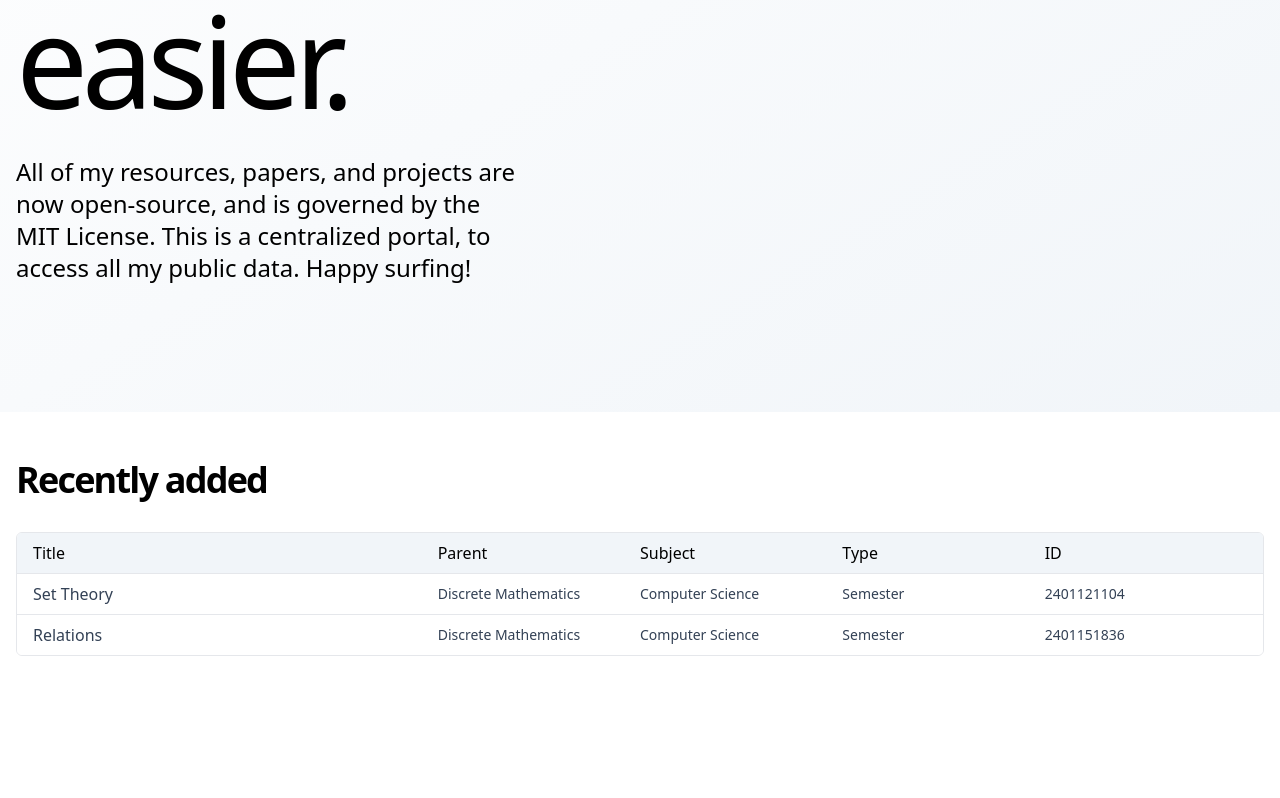
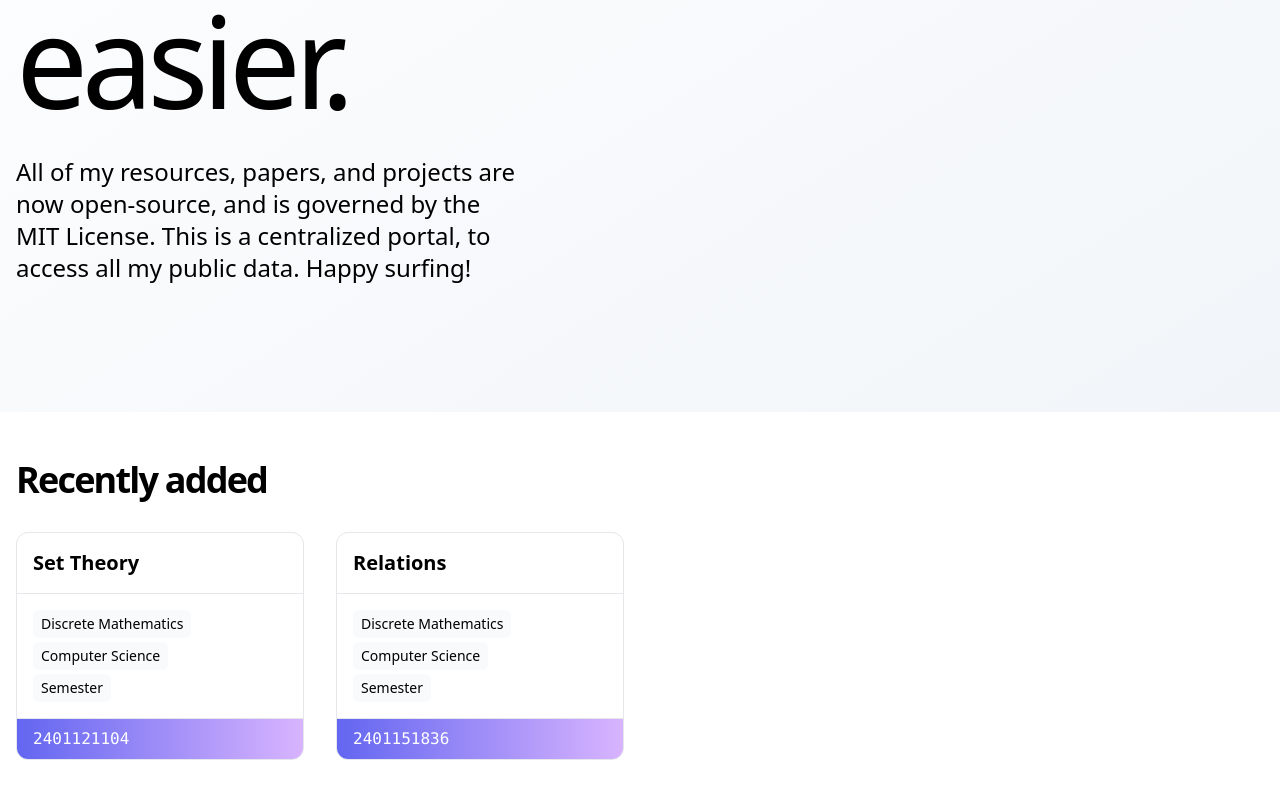
Before and after one commit to AnanyaGB/docs.ananyagb, a Next.js app: page / in a window 1280 px wide. Shown: the part 484-1282 px from the top of the page. Before the commit the page ends 1188 px from the top, so only its background shows below. Built offline with nearby package versions, Linux system fonts and the light colour scheme.

Commit message:
design_fix

```diff
--- a/app/layout.tsx
+++ b/app/layout.tsx
@@ -6,8 +6,8 @@ import Layout from "@/components/base-app/layout";
 import "bootstrap-icons/font/bootstrap-icons.css";
 
 export const metadata: Metadata = {
-  title: "Create Next App",
-  description: "Generated by create next app",
+  title: "Docs - AnanyaGB",
+  description: "The documentation site for all my projects and apps.",
 };
 
 export default function RootLayout({
--- a/components/base-app/navbar.tsx
+++ b/components/base-app/navbar.tsx
@@ -5,6 +5,11 @@ import Logo from "./logo";
 
 export default function Navbar() {
   const navlinks: { text: string; uri: string; blank: boolean }[] = [
+    {
+      text: "All Data",
+      uri: "/all",
+      blank: false,
+    },
     {
       text: "Semesters",
       uri: "/semesters",
--- a/components/home/latest-docs.tsx
+++ b/components/home/latest-docs.tsx
@@ -9,14 +9,7 @@ export default function LatestDocs() {
         <div className="text-4xl tracking-tighter font-semibold">
           Recently added
         </div>
-        <div className="grid grid-cols-1 rounded-md overflow-hidden border mt-8">
-          <div className="bg-slate-100 flex items-center border-b px-4 py-2 font-medium text-black">
-            <div className="flex-[2] flex-shrink-0">Title</div>
-            <div className="flex-1 flex-shrink-0">Parent</div>
-            <div className="flex-1 flex-shrink-0">Subject</div>
-            <div className="flex-1 flex-shrink-0">Type</div>
-            <div className="flex-1 flex-shrink-0">ID</div>
-          </div>
+        <div className="grid grid-cols-1 md:grid-cols-2 lg:grid-cols-4 mt-8 gap-8">
           {DATA.map((item, index: any) => (
             <TableCard
               title={item.title}
--- a/components/styled/table-card.tsx
+++ b/components/styled/table-card.tsx
@@ -17,18 +17,26 @@ export default function TableCard({
   ...rest
 }: card) {
   return (
-    <div className="border-b last-of-type:border-none" {...rest}>
-      <Link href={`docs/${id}`}>
-        <div className="flex bg-white hover:bg-slate-50 transition-all items-center px-4 py-2 text-slate-700 group">
-          <div className="flex-[2] flex-shrink-0 group-hover:text-blue-500">
-            {title}
+    <Link href={`/docs/${id}`}>
+      <div className="rounded-xl overflow-hidden hover:shadow-lg transition-all bg-white group hover:border-blue-500 w-full border ">
+        <div className="px-4 py-4 border-b group-hover:border-blue-500">
+          <div className="text-xl font-bold">{title}</div>
+        </div>
+        <div className="px-4 py-4 text-sm flex flex-col gap-1 border-b group-hover:border-blue-500">
+          <div className="bg-slate-50 max-w-fit px-2 py-1 rounded-md">
+            {parent}
           </div>
-          <div className="flex-1 flex-shrink-0 text-sm">{parent}</div>
-          <div className="flex-1 flex-shrink-0 text-sm">{subject}</div>
-          <div className="flex-1 flex-shrink-0 text-sm">{type}</div>
-          <div className="flex-1 flex-shrink-0 text-sm">{id}</div>
+          <div className="bg-slate-50 max-w-fit px-2 py-1 rounded-md">
+            {subject}
+          </div>
+          <div className="bg-slate-50 max-w-fit px-2 py-1 rounded-md">
+            {type}
+          </div>
         </div>
-      </Link>
-    </div>
+        <div className="px-4 py-2 font-mono bg-gradient-to-r from-indigo-500 to-purple-300 text-white">
+          {id}
+        </div>
+      </div>
+    </Link>
   );
 }
```
